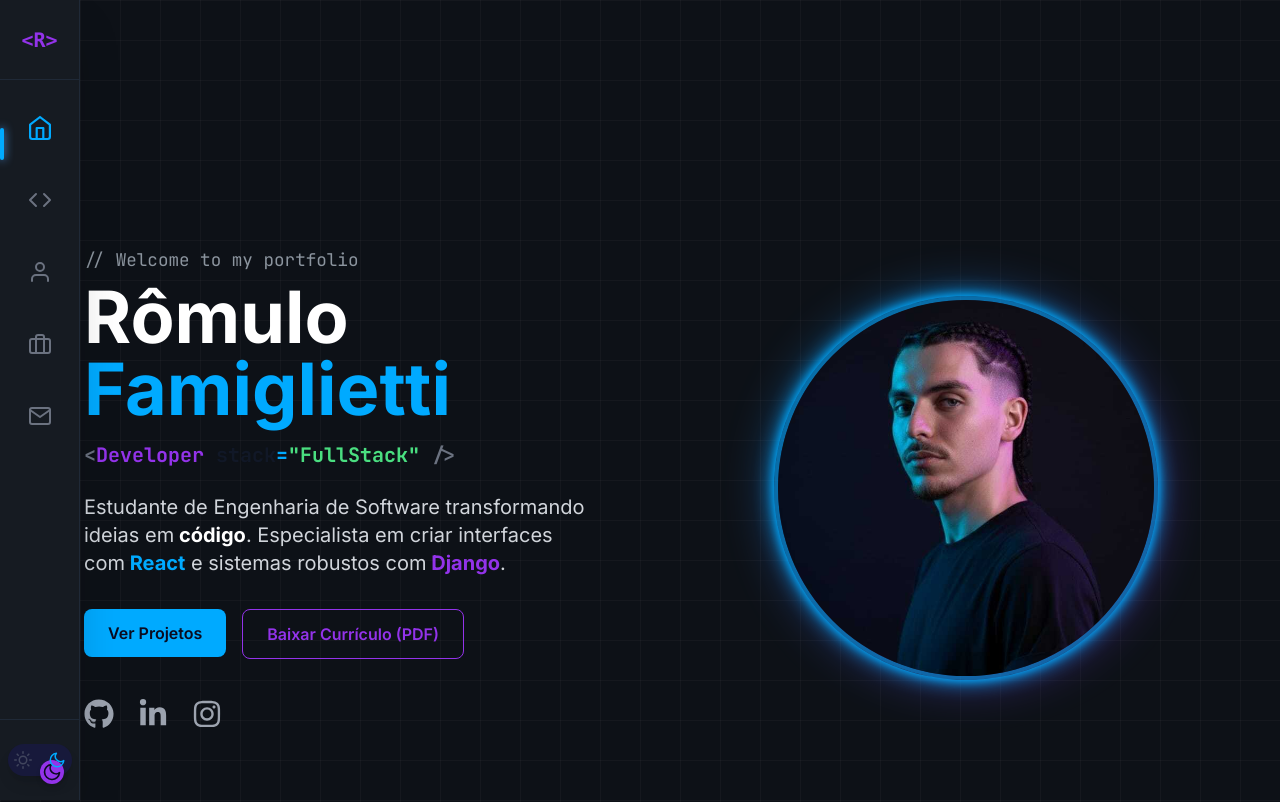
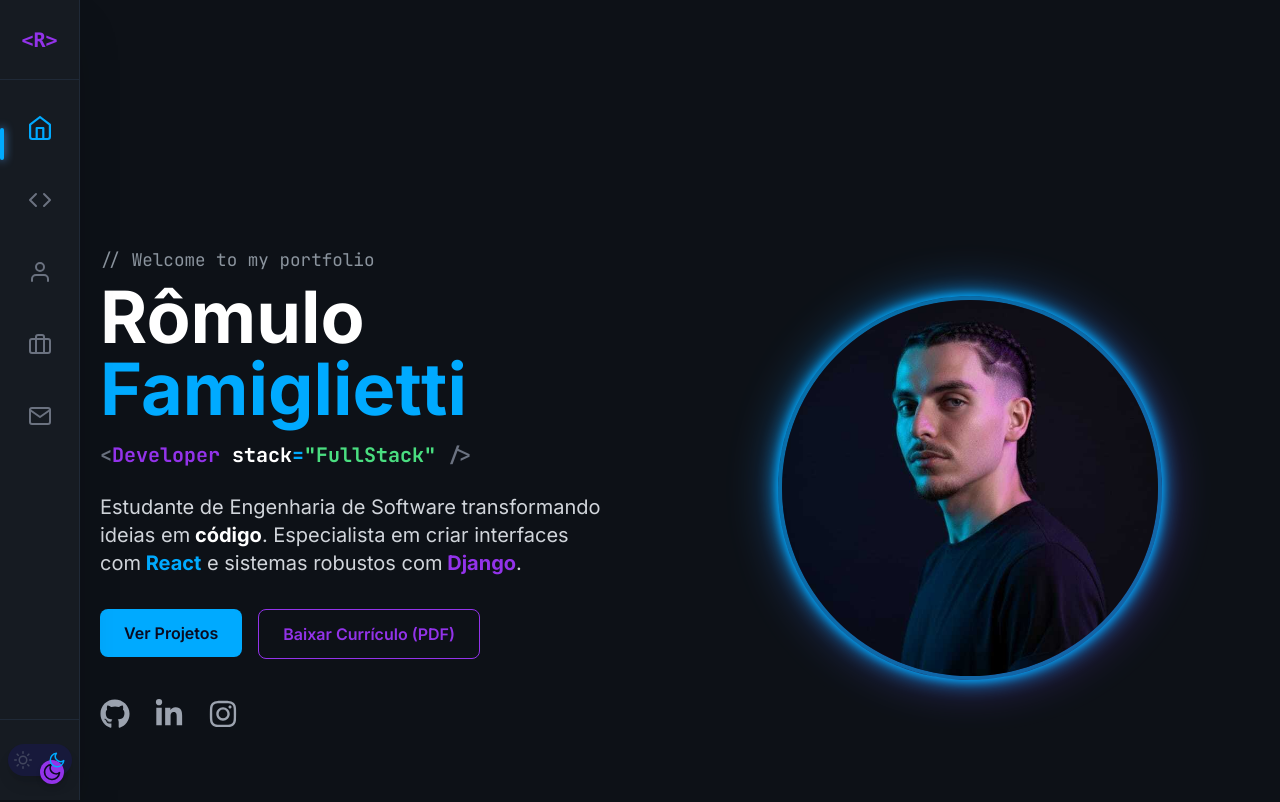
Before and after one commit to rfamiglietti/portifolio, a React (Vite) app: page / in a window 1280 px wide. Shown: the top 802 px of the page. Built offline with nearby package versions, Linux system fonts and the light colour scheme.

Commit message:
style(layout): ajusta padding do app para nao cobrir conteudo

```diff
--- a/src/App.jsx
+++ b/src/App.jsx
@@ -10,15 +10,17 @@
 
 function App() {
   return (
-    <div className="min-h-screen overflow-x-hidden text-gray-900 dark:text-white">
-      {/* Navbar será a Sidebar fixa */}
+    <div className="bg-[#0d1117] min-h-screen text-white
+      pb-20      /* Mobile: Espaço para a barra inferior */
+      lg:pb-0    /* Desktop: Remove espaço inferior */
+      lg:pl-20   /* Desktop: Empurra o site 80px para a direita (tamanho da Sidebar) */
+    ">
+
+      {/* ADICIONADO: O Componente Navbar precisa estar aqui */}
       <Navbar />
 
-      {/* ALTERAÇÃO: Remevido: o padding-top.
-         Adicionado: padding-left (pl-0) que será grande (pl-20) apenas no desktop.
-         O padding é adicionado na classe 'lg:pl-[80px]' (ou pl-20)
-         para afastar o conteúdo da Sidebar. */}
-      <main className="pl-0 lg:pl-16">
+      {/* Removi o pl-16 extra para o conteúdo ficar alinhado corretamente */}
+      <main className="w-full">
         <Home />
         <About />
         <Projects />
@@ -30,4 +32,5 @@
     </div>
   );
 }
+
 export default App;
```
